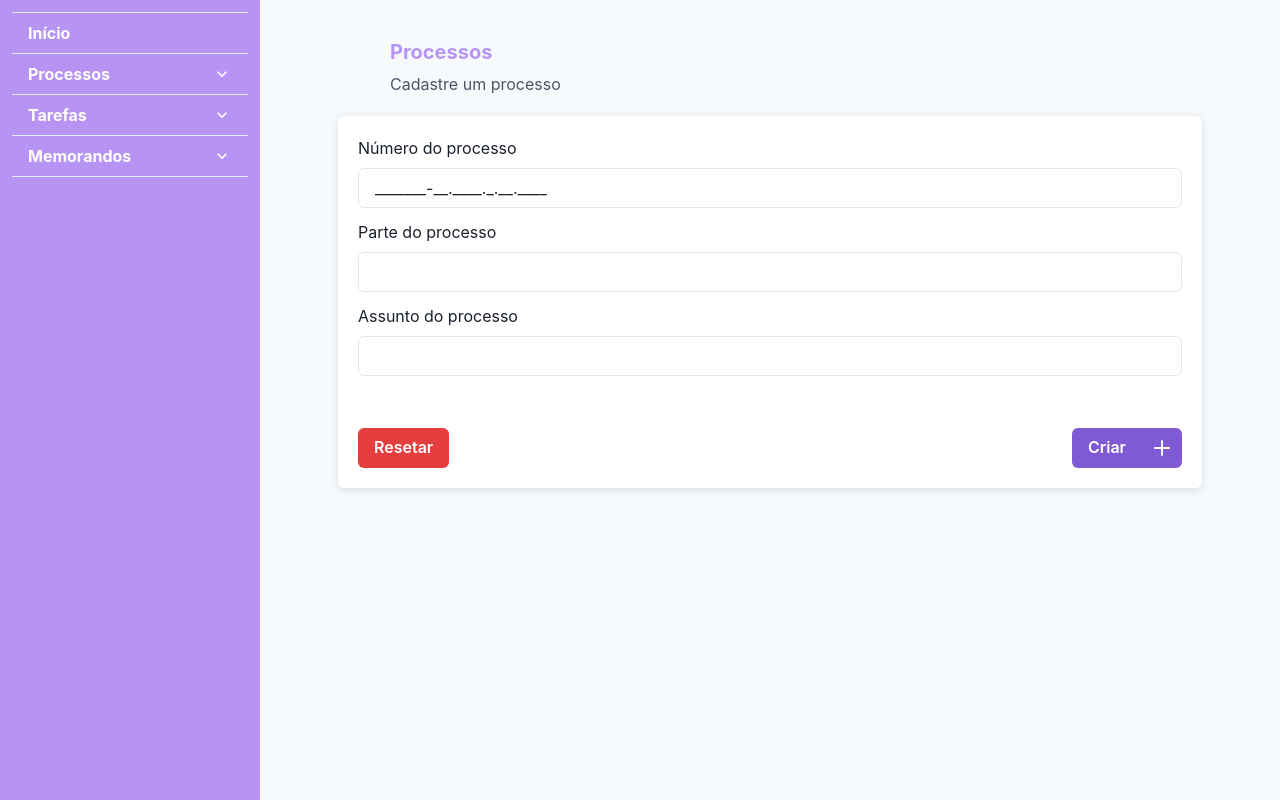
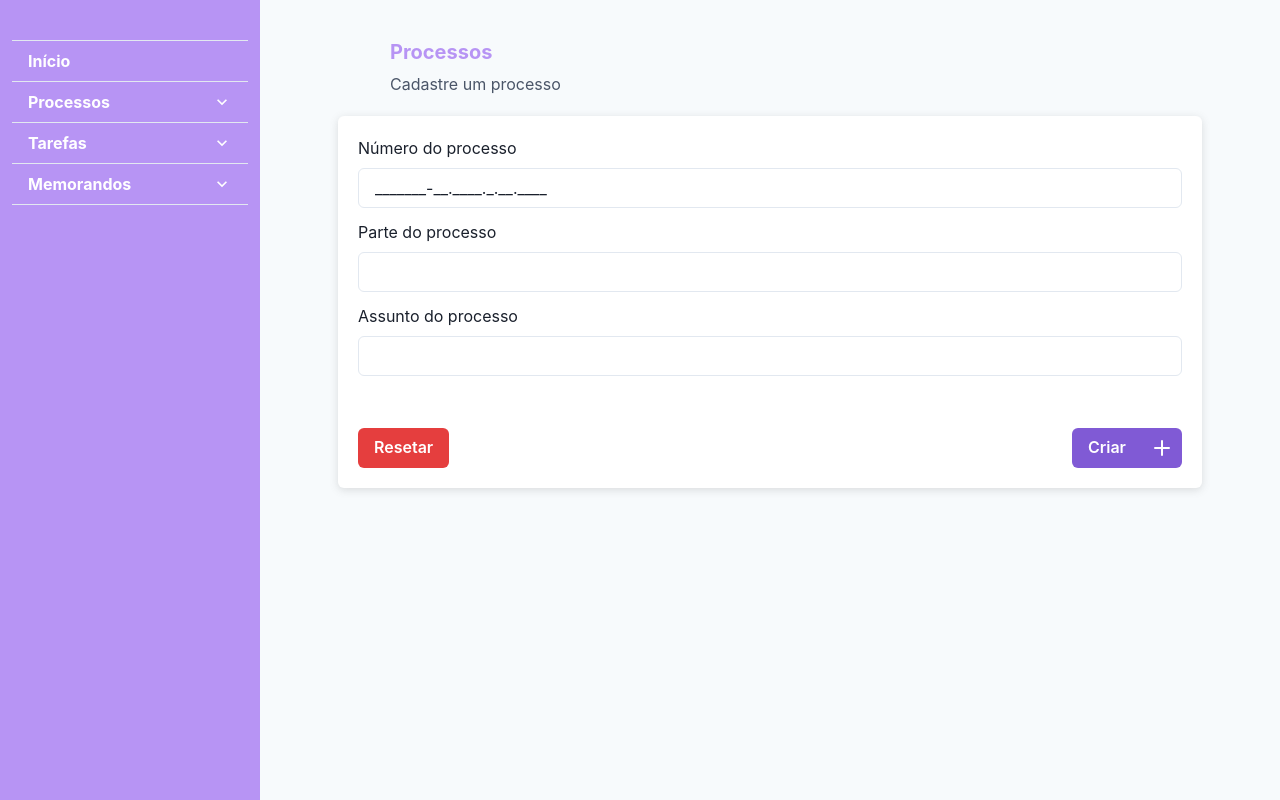
Before and after one commit to leonardopn/juris-calendar-web, a React (Vite) app: page /process/new in a window 1280 px wide. Built offline with nearby package versions, Linux system fonts and the light colour scheme; some icons are missing.

Commit message:
style(Component: NavBar): :lipstick: Adiciona padding vertical na navbar

```diff
--- a/src/components/NavBar/index.tsx
+++ b/src/components/NavBar/index.tsx
@@ -12,7 +12,7 @@ import { Link } from "react-router-dom";
 
 export function NavBar() {
 	return (
-		<VStack p={3} w="80" bg="purple.300" h="100vh" color="white">
+		<VStack p={3} w="80" bg="purple.300" h="100vh" color="white" paddingY="10">
 			<Accordion allowToggle w="full">
 				<AccordionItem flex="1">
 					<AccordionButton fontWeight="bold">
```
